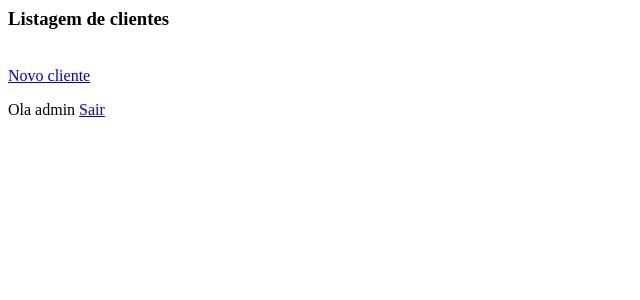
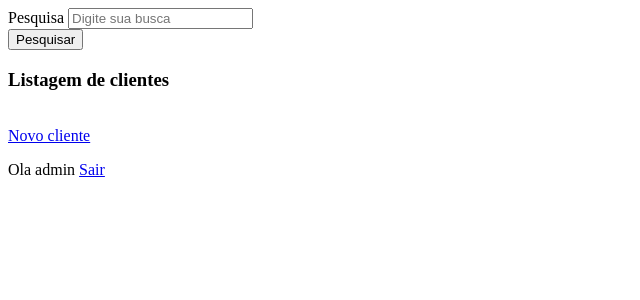
Before and after one commit to DonRodrigoLima/Gestao_de_clientes, a Django app: page /clientes/list/ in a window 1280 px wide. Shown: the top 300 px of the page, without its empty margins (0-640 px from the left). Run offline with Django 4.2, Linux system fonts and the light colour scheme; a user stored in the database is signed in; data that the repository does not hold is empty.

Commit message:
pesquisa de clientes ja criados

```diff
--- a/clientes/templates/person.html
+++ b/clientes/templates/person.html
@@ -1,9 +1,16 @@
 
 
     <div class="row">
-        <div class="col">
-
-        </div>
+        <div>
+        <form action="">
+            <div>
+                <label for="inputPassword2">Pesquisa</label>
+                <input type="text" id="pesquisa" name="pesquisa" placeholder="Digite sua busca">
+            </div>
+            <button type="submit">Pesquisar</button>
+        </form>
+    </div>
+    </div>
 
         <div class="col-6">
             <h3>Listagem de clientes</h3>
--- a/clientes/views.py
+++ b/clientes/views.py
@@ -6,7 +6,13 @@ from .forms import PersonForm
 
 @login_required
 def persons_list(request):
-    persons = Person.objects.all()
+    termo_busca = request.GET.get('pesquisa', None)
+
+    if termo_busca:
+        persons = Person.objects.all()
+        persons = persons.filter(first_name=termo_busca)
+    else:
+        persons = Person.objects.all()
     return render(request, 'person.html', {'persons': persons})
 
 
--- a/gestao_de_clientes/settings.py
+++ b/gestao_de_clientes/settings.py
@@ -80,7 +80,7 @@ DATABASES = {
         'ENGINE': 'django.db.backends.postgresql',
         'NAME': 'gestao_de_clientes',
         'USER': 'postgres',
-        'PASSWORD': 'Admin',
+        'PASSWORD': 'Digo#90a',
         'HOST': 'localhost',
         'PORT': '5433',
     }
```
